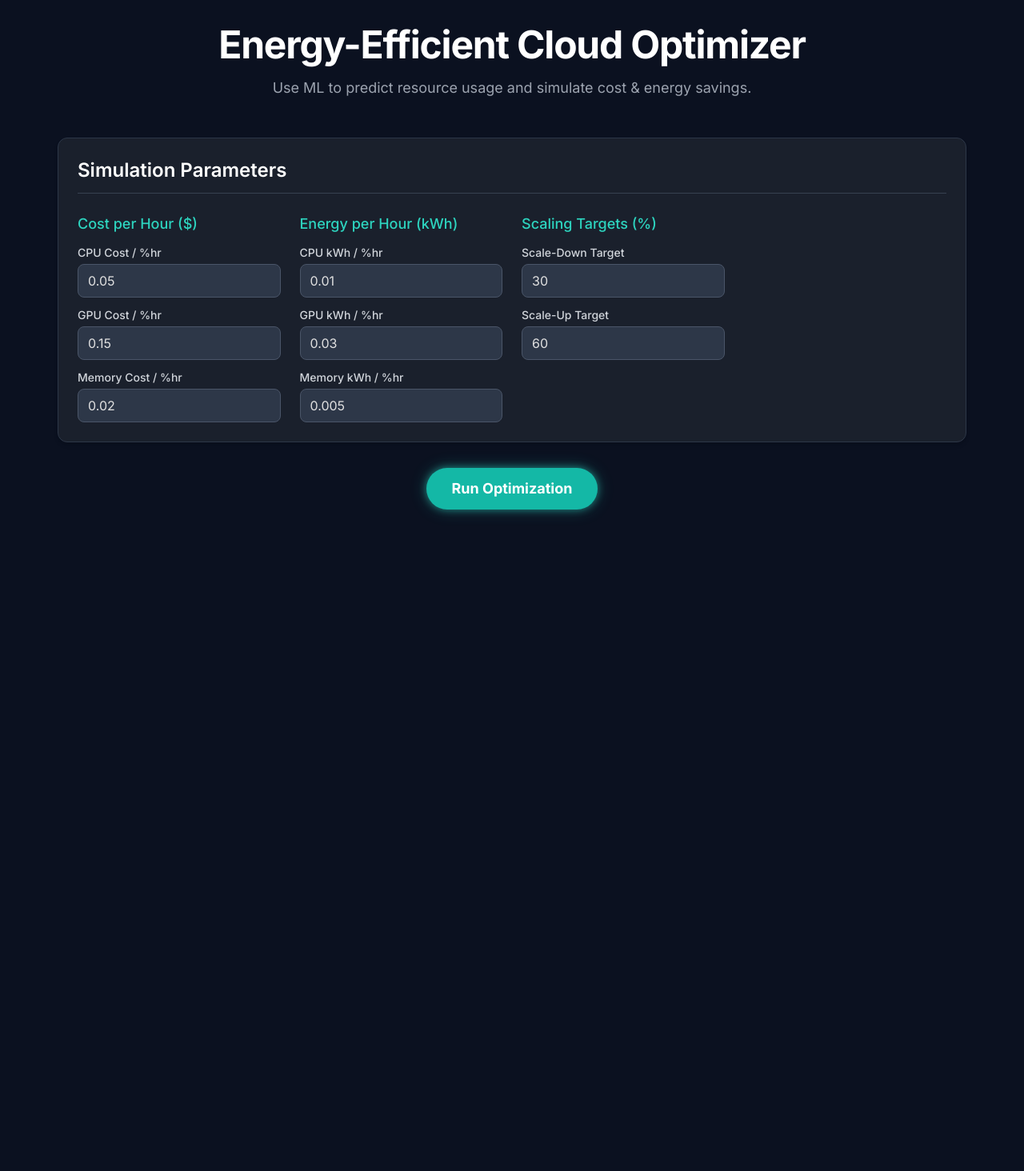
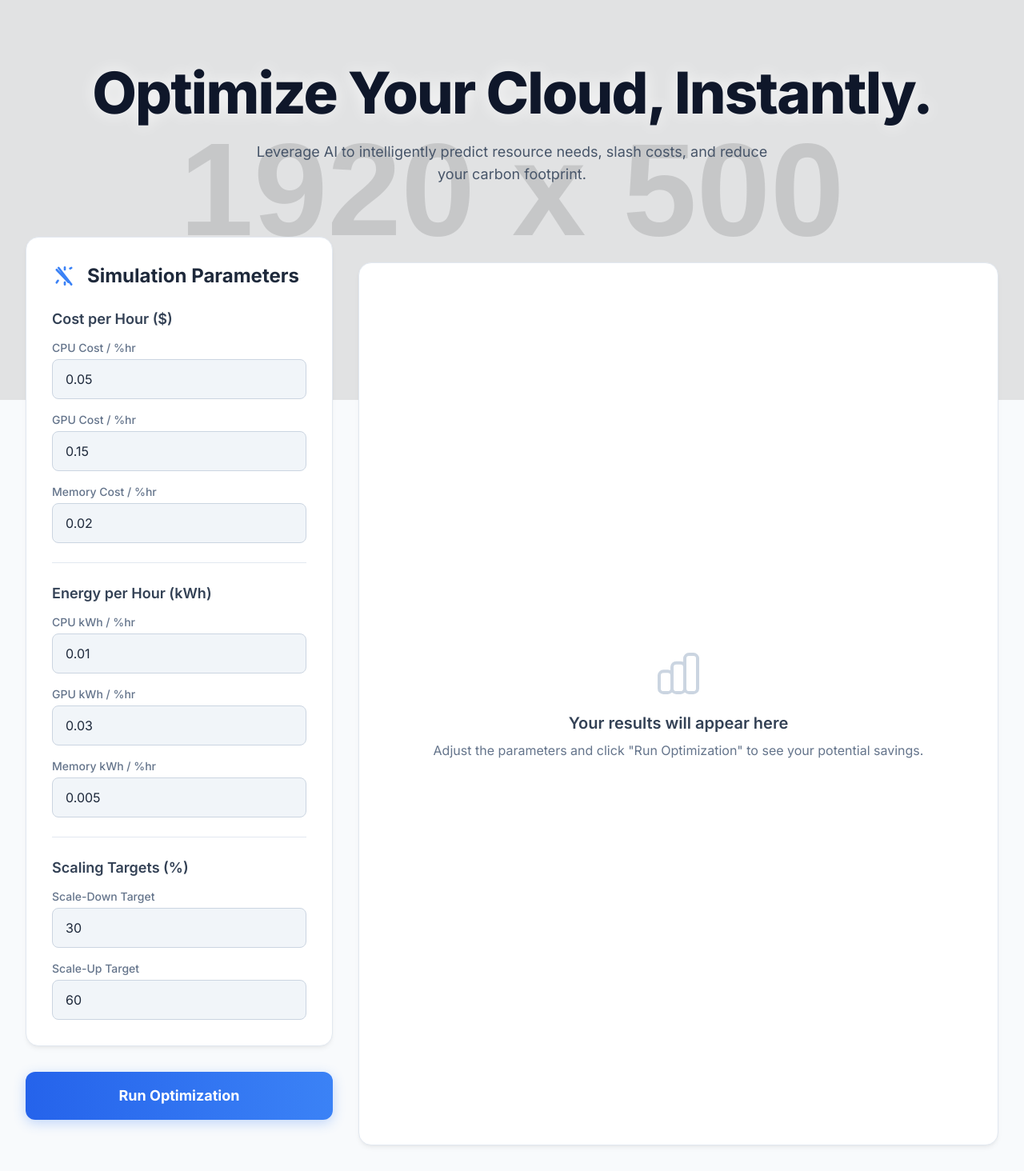
Before and after one commit to YuvrajBhalerao/Energy-Efficient-Cloud-Resource-Optimizer, a Flask app: page / in a window 1280 px wide. Shown: the whole page at 80% size. Before the commit the page ends 646 px from the top, so only its background shows below. Run offline with Flask 3, Linux system fonts and the light colour scheme; grey boxes labelled with a size stand in for pictures from a placeholder-image service; some libraries are stand-ins or nearby versions.

Commit message:
Update index.html

```diff
--- a/templates/index.html
+++ b/templates/index.html
@@ -3,39 +3,45 @@
 <head>
     <meta charset="UTF-8">
     <meta name="viewport" content="width=device-width, initial-scale=1.0">
-    <title>Energy-Efficient Cloud Optimizer</title>
+    <title>Cloud Cost & Energy Optimizer</title>
     <script src="https://cdn.tailwindcss.com"></script>
     <script src="https://cdn.plot.ly/plotly-2.27.0.min.js"></script>
-    <link href="https://fonts.googleapis.com/css2?family=Inter:wght@400;500;600;700&display=swap" rel="stylesheet">
+    <link href="https://fonts.googleapis.com/css2?family=Inter:wght@400;500;600;700;800&display=swap" rel="stylesheet">
     <style>
         body {
             font-family: 'Inter', sans-serif;
-            background-color: #0B1120;
-            color: #E0E0E0;
+            background-color: #F8FAFC;
+            color: #1E293B;
         }
         .main-container {
-            max-width: 1200px;
+            max-width: 1400px;
             margin: auto;
-            padding: 2rem;
+            padding: 1rem 2rem 4rem 2rem;
         }
         .card {
-            background-color: #1A202C;
-            border: 1px solid #2D3748;
-            border-radius: 0.75rem;
-            padding: 1.5rem;
-            box-shadow: 0 4px 6px -1px rgba(0, 0, 0, 0.1), 0 2px 4px -1px rgba(0, 0, 0, 0.06);
+            background-color: white;
+            border: 1px solid #E2E8F0;
+            border-radius: 1rem;
+            padding: 2rem;
+            box-shadow: 0 4px 6px -1px rgba(0, 0, 0, 0.05), 0 2px 4px -2px rgba(0, 0, 0, 0.05);
+            transition: all 0.3s ease-in-out;
+        }
+        .card:hover {
+            box-shadow: 0 10px 15px -3px rgba(0, 0, 0, 0.07), 0 4px 6px -4px rgba(0, 0, 0, 0.07);
+            transform: translateY(-2px);
+        }
+        .btn-primary {
+            background-image: linear-gradient(to right, #2563EB, #3B82F6);
             transition: all 0.3s ease;
+            box-shadow: 0 4px 15px rgba(59, 130, 246, 0.3);
         }
-        .btn-glow {
-            box-shadow: 0 0 10px rgba(45, 212, 191, 0.5), 0 0 20px rgba(45, 212, 191, 0.3);
-            transition: all 0.3s ease;
-        }
-        .btn-glow:hover {
-            box-shadow: 0 0 15px rgba(45, 212, 191, 0.8), 0 0 30px rgba(45, 212, 191, 0.5);
+        .btn-primary:hover {
+            transform: translateY(-2px);
+            box-shadow: 0 7px 20px rgba(59, 130, 246, 0.4);
         }
         .loader {
-            border: 4px solid #2D3748;
-            border-top: 4px solid #2DD4BF;
+            border: 4px solid rgba(255,255,255,0.3);
+            border-top: 4px solid #FFFFFF;
             border-radius: 50%;
             width: 24px;
             height: 24px;
@@ -46,77 +52,100 @@
             100% { transform: rotate(360deg); }
         }
         .input-field {
-            background-color: #2D3748;
-            border: 1px solid #4A5568;
+            background-color: #F1F5F9;
+            border: 1px solid #CBD5E1;
             border-radius: 0.5rem;
-            color: #E0E0E0;
-            padding: 0.5rem 0.75rem;
+            color: #1E293B;
+            padding: 0.75rem 1rem;
+            transition: all 0.2s ease;
         }
         .input-field:focus {
             outline: none;
-            border-color: #2DD4BF;
-            box-shadow: 0 0 0 2px rgba(45, 212, 191, 0.5);
+            border-color: #3B82F6;
+            box-shadow: 0 0 0 3px rgba(59, 130, 246, 0.2);
+            background-color: white;
         }
+        .bg-pattern {
+            position: absolute;
+            top: 0;
+            left: 0;
+            right: 0;
+            height: 500px;
+            background-image: url('https://placehold.co/1920x500/EBF4FF/EBF4FF?text=+');
+            background-size: cover;
+            background-position: center;
+            z-index: -1;
+            opacity: 0.5;
+        }
+        .header-glow {
+            text-shadow: 0 0 20px rgba(255,255,255,0.8);
+        }
+        .result-value { transition: color 0.5s ease; }
     </style>
 </head>
 <body class="antialiased">
+    <div class="bg-pattern"></div>
     <div class="main-container">
         <!-- Header -->
-        <header class="text-center mb-12">
-            <h1 class="text-4xl md:text-5xl font-bold tracking-tight text-white">Energy-Efficient Cloud Optimizer</h1>
-            <p class="mt-4 text-lg text-gray-400">Use ML to predict resource usage and simulate cost & energy savings.</p>
+        <header class="text-center py-16">
+            <h1 class="text-5xl md:text-7xl font-extrabold tracking-tight text-slate-900 header-glow">Optimize Your Cloud, Instantly.</h1>
+            <p class="mt-6 text-lg max-w-2xl mx-auto text-slate-600">Leverage AI to intelligently predict resource needs, slash costs, and reduce your carbon footprint.</p>
         </header>
 
-        <!-- Simulation Parameters -->
-        <div class="card mb-8">
-            <h2 class="text-2xl font-semibold mb-6 text-white border-b border-gray-700 pb-3">Simulation Parameters</h2>
-            <div class="grid grid-cols-1 md:grid-cols-2 lg:grid-cols-4 gap-6">
-                <!-- Cost Parameters -->
+        <!-- Main Content Grid -->
+        <div class="grid grid-cols-1 lg:grid-cols-3 gap-8">
+            <!-- Left Column: Parameters & Controls -->
+            <div class="lg:col-span-1 space-y-8">
+                <div class="card">
+                    <div class="flex items-center mb-6">
+                        <svg class="h-8 w-8 text-blue-500" fill="none" viewBox="0 0 24 24" stroke="currentColor"><path stroke-linecap="round" stroke-linejoin="round" stroke-width="2" d="M12 6V4m0 16v-2m-6.364-1.636L4.343 18.257m13.814-13.814L16.95 5.05m-1.636 12.728L4.343 6.172m13.814 13.814L6.172 4.343"/></svg>
+                        <h2 class="text-2xl font-bold ml-3 text-slate-800">Simulation Parameters</h2>
+                    </div>
+
+                    <div class="space-y-6">
                         <div>
-                    <h3 class="text-lg font-medium text-teal-400 mb-3">Cost per Hour ($)</h3>
-                    <div class="space-y-3">
+                            <h3 class="text-lg font-semibold text-slate-700 mb-3">Cost per Hour ($)</h3>
+                            <div class="space-y-4">
                                 <div>
-                            <label for="cpu_cost" class="block text-sm font-medium text-gray-300">CPU Cost / %hr</label>
+                                    <label for="cpu_cost_per_hour" class="block text-sm font-medium text-slate-500">CPU Cost / %hr</label>
                                     <input type="number" id="cpu_cost_per_hour" value="0.05" step="0.01" class="input-field w-full mt-1">
                                 </div>
                                 <div>
-                            <label for="gpu_cost" class="block text-sm font-medium text-gray-300">GPU Cost / %hr</label>
+                                    <label for="gpu_cost_per_hour" class="block text-sm font-medium text-slate-500">GPU Cost / %hr</label>
                                     <input type="number" id="gpu_cost_per_hour" value="0.15" step="0.01" class="input-field w-full mt-1">
                                 </div>
                                 <div>
-                            <label for="memory_cost" class="block text-sm font-medium text-gray-300">Memory Cost / %hr</label>
+                                    <label for="memory_cost_per_hour" class="block text-sm font-medium text-slate-500">Memory Cost / %hr</label>
                                     <input type="number" id="memory_cost_per_hour" value="0.02" step="0.01" class="input-field w-full mt-1">
                                 </div>
                             </div>
                         </div>
-                <!-- Energy Parameters -->
+                        <div class="border-t border-slate-200 pt-6">
+                            <h3 class="text-lg font-semibold text-slate-700 mb-3">Energy per Hour (kWh)</h3>
+                            <div class="space-y-4">
                                 <div>
-                    <h3 class="text-lg font-medium text-teal-400 mb-3">Energy per Hour (kWh)</h3>
-                    <div class="space-y-3">
-                        <div>
-                            <label for="cpu_energy" class="block text-sm font-medium text-gray-300">CPU kWh / %hr</label>
+                                    <label for="cpu_energy_kwh" class="block text-sm font-medium text-slate-500">CPU kWh / %hr</label>
                                     <input type="number" id="cpu_energy_kwh" value="0.01" step="0.005" class="input-field w-full mt-1">
                                 </div>
                                 <div>
-                            <label for="gpu_energy" class="block text-sm font-medium text-gray-300">GPU kWh / %hr</label>
+                                    <label for="gpu_energy_kwh" class="block text-sm font-medium text-slate-500">GPU kWh / %hr</label>
                                     <input type="number" id="gpu_energy_kwh" value="0.03" step="0.005" class="input-field w-full mt-1">
                                 </div>
                                 <div>
-                            <label for="memory_energy" class="block text-sm font-medium text-gray-300">Memory kWh / %hr</label>
+                                    <label for="memory_energy_kwh" class="block text-sm font-medium text-slate-500">Memory kWh / %hr</label>
                                     <input type="number" id="memory_energy_kwh" value="0.005" step="0.001" class="input-field w-full mt-1">
                                 </div>
                             </div>
                         </div>
-                <!-- Scaling Parameters -->
+                         <div class="border-t border-slate-200 pt-6">
+                            <h3 class="text-lg font-semibold text-slate-700 mb-3">Scaling Targets (%)</h3>
+                            <div class="space-y-4">
                                 <div>
-                    <h3 class="text-lg font-medium text-teal-400 mb-3">Scaling Targets (%)</h3>
-                     <div class="space-y-3">
-                        <div>
-                            <label for="scale_down_target" class="block text-sm font-medium text-gray-300">Scale-Down Target</label>
+                                    <label for="scale_down_target" class="block text-sm font-medium text-slate-500">Scale-Down Target</label>
                                     <input type="number" id="scale_down_target" value="30" step="1" class="input-field w-full mt-1">
                                 </div>
                                 <div>
-                            <label for="scale_up_target" class="block text-sm font-medium text-gray-300">Scale-Up Target</label>
+                                    <label for="scale_up_target" class="block text-sm font-medium text-slate-500">Scale-Up Target</label>
                                     <input type="number" id="scale_up_target" value="60" step="1" class="input-field w-full mt-1">
                                 </div>
                             </div>
@@ -124,38 +153,48 @@
                     </div>
                 </div>
 
-        <!-- Control Center -->
-        <div class="text-center mb-8">
-            <button id="run-btn" class="bg-teal-500 hover:bg-teal-600 text-white font-bold py-3 px-8 rounded-full text-lg btn-glow inline-flex items-center">
+                <div class="sticky top-8">
+                    <button id="run-btn" class="w-full btn-primary text-white font-bold py-4 px-8 rounded-xl text-lg inline-flex items-center justify-center">
                         <span id="btn-text">Run Optimization</span>
                         <div id="loader" class="loader ml-3 hidden"></div>
                     </button>
                 </div>
+            </div>
 
-        <!-- Results Display -->
+            <!-- Right Column: Results -->
+            <div class="lg:col-span-2 space-y-8">
                 <div id="results-container" class="hidden">
-            <div id="error-box" class="card bg-red-900 border-red-700 text-white p-4 mb-8 hidden"></div>
-
                     <div class="grid grid-cols-1 md:grid-cols-3 gap-6 mb-8">
                         <div class="card text-center">
-                    <h3 class="text-gray-400 text-sm font-medium uppercase tracking-wider">Cost Savings</h3>
-                    <p id="cost-savings" class="text-4xl font-bold text-green-400 mt-2">$0.00</p>
-                    <p id="cost-savings-percent" class="text-gray-400 mt-1">(0.00%)</p>
+                            <h3 class="text-slate-500 font-medium uppercase tracking-wider text-sm">Cost Savings</h3>
+                            <p id="cost-savings" class="text-4xl font-bold mt-2 result-value">$0.00</p>
+                            <p id="cost-savings-percent" class="text-slate-400 mt-1 result-value">(0.00%)</p>
                         </div>
                         <div class="card text-center">
-                    <h3 class="text-gray-400 text-sm font-medium uppercase tracking-wider">Energy Saved</h3>
-                    <p id="energy-saved" class="text-4xl font-bold text-blue-400 mt-2">0.00 kWh</p>
-                    <p id="total-intervals" class="text-gray-400 mt-1">over 0 intervals</p>
+                            <h3 class="text-slate-500 font-medium uppercase tracking-wider text-sm">Energy Saved</h3>
+                            <p id="energy-saved" class="text-4xl font-bold text-blue-600 mt-2">0.00 kWh</p>
+                            <p id="total-intervals" class="text-slate-400 mt-1">over 0 intervals</p>
                         </div>
                         <div class="card text-center">
-                    <h3 class="text-gray-400 text-sm font-medium uppercase tracking-wider">Total Cost</h3>
-                    <p id="optimized-cost" class="text-4xl font-bold text-white mt-2">$0.00</p>
-                    <p id="original-cost" class="text-gray-400 mt-1">Original: $0.00</p>
+                            <h3 class="text-slate-500 font-medium uppercase tracking-wider text-sm">Optimized Cost</h3>
+                            <p id="optimized-cost" class="text-4xl font-bold text-slate-800 mt-2">$0.00</p>
+                            <p id="original-cost" class="text-slate-400 mt-1">Original: $0.00</p>
                         </div>
                     </div>
 
                     <div class="card">
-                <div id="cost-chart" style="width:100%;height:400px;"></div>
+                        <div id="cost-chart" style="width:100%;height:450px;"></div>
+                    </div>
+                </div>
+                 <div id="placeholder-card" class="card text-center flex flex-col items-center justify-center h-full">
+                    <svg class="h-16 w-16 text-slate-300 mb-4" fill="none" viewBox="0 0 24 24" stroke="currentColor"><path stroke-linecap="round" stroke-linejoin="round" stroke-width="1.5" d="M9 19v-6a2 2 0 00-2-2H5a2 2 0 00-2 2v6a2 2 0 002 2h2a2 2 0 002-2zm0 0V9a2 2 0 012-2h2a2 2 0 012 2v10m-6 0a2 2 0 002 2h2a2 2 0 002-2m0 0V5a2 2 0 012-2h2a2 2 0 012 2v14a2 2 0 01-2 2h-2a2 2 0 01-2-2z" /></svg>
+                    <h3 class="text-xl font-semibold text-slate-700">Your results will appear here</h3>
+                    <p class="text-slate-500 mt-2">Adjust the parameters and click "Run Optimization" to see your potential savings.</p>
+                </div>
+                <div id="error-box" class="card bg-red-50 border-red-200 text-red-800 p-4 hidden flex items-center">
+                    <svg class="h-6 w-6 text-red-500 mr-3" fill="none" viewBox="0 0 24 24" stroke="currentColor"><path stroke-linecap="round" stroke-linejoin="round" stroke-width="2" d="M12 8v4m0 4h.01M21 12a9 9 0 11-18 0 9 9 0 0118 0z" /></svg>
+                    <span id="error-message"></span>
+                </div>
             </div>
         </div>
     </div>
@@ -165,20 +204,21 @@
         const btnText = document.getElementById('btn-text');
         const loader = document.getElementById('loader');
         const resultsContainer = document.getElementById('results-container');
+        const placeholderCard = document.getElementById('placeholder-card');
         const errorBox = document.getElementById('error-box');
+        const errorMessage = document.getElementById('error-message');
 
         runBtn.addEventListener('click', runOptimization);
 
         async function runOptimization() {
-            // Show loader and disable button
             btnText.textContent = 'Optimizing...';
             loader.classList.remove('hidden');
             runBtn.disabled = true;
             resultsContainer.classList.add('hidden');
+            placeholderCard.classList.remove('hidden');
             errorBox.classList.add('hidden');
 
             try {
-                // Collect parameters from input fields
                 const simulationParams = {
                     cpu_cost_per_hour: parseFloat(document.getElementById('cpu_cost_per_hour').value),
                     gpu_cost_per_hour: parseFloat(document.getElementById('gpu_cost_per_hour').value),
@@ -192,9 +232,7 @@
 
                 const response = await fetch('api/run-optimization', {
                     method: 'POST',
-                    headers: {
-                        'Content-Type': 'application/json',
-                    },
+                    headers: {'Content-Type': 'application/json'},
                     body: JSON.stringify(simulationParams)
                 });
 
@@ -207,10 +245,10 @@
                 }
             } catch (error) {
                 console.error('Optimization failed:', error);
-                errorBox.textContent = `Error: ${error.message}`;
+                errorMessage.textContent = `Error: ${error.message}`;
                 errorBox.classList.remove('hidden');
+                placeholderCard.classList.add('hidden');
             } finally {
-                // Hide loader and re-enable button
                 btnText.textContent = 'Run Optimization';
                 loader.classList.add('hidden');
                 runBtn.disabled = false;
@@ -218,37 +256,49 @@
         }
 
         function updateUI(data) {
-            document.getElementById('cost-savings').textContent = `$${data.cost_savings}`;
-            document.getElementById('cost-savings-percent').textContent = `(${data.cost_savings_percent}%)`;
+            const costSavingsEl = document.getElementById('cost-savings');
+            const costSavingsPercentEl = document.getElementById('cost-savings-percent');
+
+            costSavingsEl.textContent = `$${data.cost_savings}`;
+            costSavingsPercentEl.textContent = `(${data.cost_savings_percent}%)`;
+
+            // Dynamically change color based on savings
+            if (data.cost_savings > 0) {
+                costSavingsEl.classList.remove('text-red-500');
+                costSavingsEl.classList.add('text-green-600');
+            } else {
+                costSavingsEl.classList.remove('text-green-600');
+                costSavingsEl.classList.add('text-red-500');
+            }
+
             document.getElementById('energy-saved').textContent = `${data.energy_saved_kwh} kWh`;
             document.getElementById('total-intervals').textContent = `over ${data.total_intervals} intervals`;
             document.getElementById('optimized-cost').textContent = `$${data.optimized_cost}`;
             document.getElementById('original-cost').textContent = `Original: $${data.original_cost}`;
 
-            // Unhide the results
             resultsContainer.classList.remove('hidden');
+            placeholderCard.classList.add('hidden');
 
-            // Update chart
             const plotData = [{
                 x: ['Original Cost', 'Optimized Cost'],
                 y: [data.original_cost, data.optimized_cost],
                 type: 'bar',
-                marker: {
-                    color: ['#EF4444', '#2DD4BF']
-                },
+                marker: { color: ['#F87171', '#34D399'] },
                 text: [`$${data.original_cost}`, `$${data.optimized_cost}`],
-                textposition: 'auto',
+                textposition: 'outside',
+                hoverinfo: 'none'
             }];
 
             const layout = {
-                title: 'Cost Comparison',
-                paper_bgcolor: 'rgba(0,0,0,0)',
-                plot_bgcolor: 'rgba(0,0,0,0)',
-                font: { color: '#E0E0E0' },
-                yaxis: { title: 'Cost ($)', gridcolor: '#2D3748' },
+                title: { text: 'Cost Comparison', font: { size: 20, color: '#334155' }},
+                paper_bgcolor: 'white',
+                plot_bgcolor: 'white',
+                font: { color: '#475569' },
+                yaxis: { title: 'Cost ($)', gridcolor: '#E2E8F0', zerolinecolor: '#CBD5E1' },
+                bargap: 0.4
             };
 
-            Plotly.newPlot('cost-chart', plotData, layout, {responsive: true});
+            Plotly.newPlot('cost-chart', plotData, layout, {responsive: true, displaylogo: false});
         }
     </script>
 </body>
```
Lines whose indentation alone changed are shown as unchanged.
